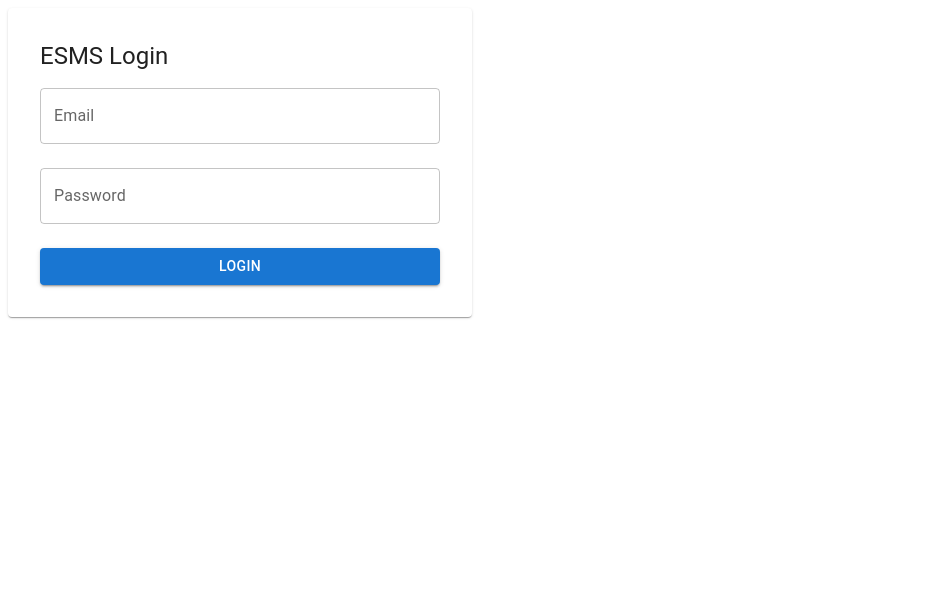
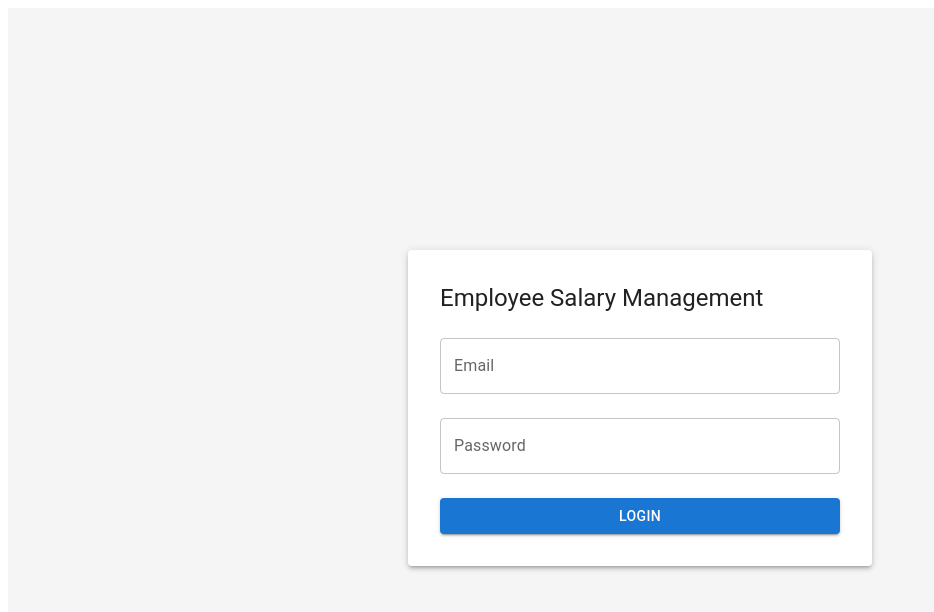
Before and after one commit to arunp93/ESMS, a React (Vite) app in the folder frontend/: page / in a window 1280 px wide. Shown: the top 612 px of the page, without its empty margins (0-934 px from the left). Built offline with nearby package versions, Linux system fonts and the light colour scheme.

Commit message:
feat: implement login page

```diff
--- a/frontend/src/App.tsx
+++ b/frontend/src/App.tsx
@@ -1,5 +1,4 @@
-import AppRoutes
-  from "./routes/AppRoutes";
+import AppRoutes from "./routes/AppRoutes";
 
 function App() {
   return <AppRoutes />;
--- a/frontend/src/pages/LoginPage.tsx
+++ b/frontend/src/pages/LoginPage.tsx
@@ -1,30 +1,34 @@
 import {
   Box,
+  Paper,
+  Typography,
+  TextField,
   Button,
-  Paper,
-  TextField,
-  Typography,
 } from "@mui/material";
 
 export default function LoginPage() {
   return (
     <Box
-      display="flex"
-      justifyContent="center"
-      alignItems="center"
-      minHeight="100vh"
+      sx={{
+        height: "100vh",
+        display: "flex",
+        justifyContent: "center",
+        alignItems: "center",
+        bgcolor: "#f5f5f5",
+      }}
     >
       <Paper
+        elevation={3}
         sx={{
+          p: 4,
           width: 400,
-          p: 4,
         }}
       >
         <Typography
           variant="h5"
-          mb={3}
+          gutterBottom
         >
-          ESMS Login
+          Employee Salary Management
         </Typography>
 
         <TextField
@@ -41,8 +45,8 @@ export default function LoginPage() {
         />
 
         <Button
+          variant="contained"
           fullWidth
-          variant="contained"
           sx={{ mt: 2 }}
         >
           Login
--- a/frontend/src/routes/AppRoutes.tsx
+++ b/frontend/src/routes/AppRoutes.tsx
@@ -4,8 +4,7 @@ import {
   Route,
 } from "react-router-dom";
 
-import LoginPage
-  from "../pages/LoginPage";
+import LoginPage from "../pages/LoginPage";
 
 export default function AppRoutes() {
   return (
```
